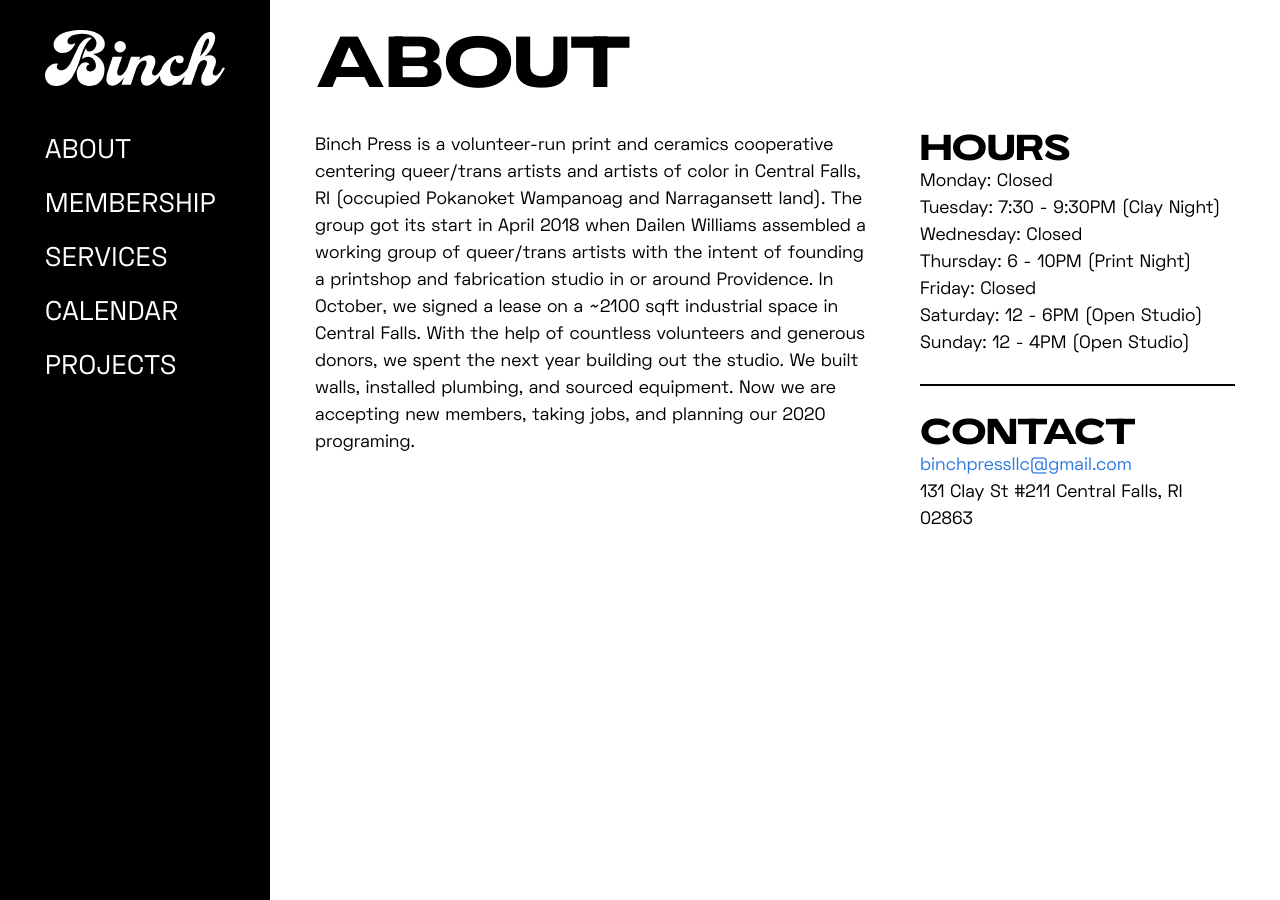
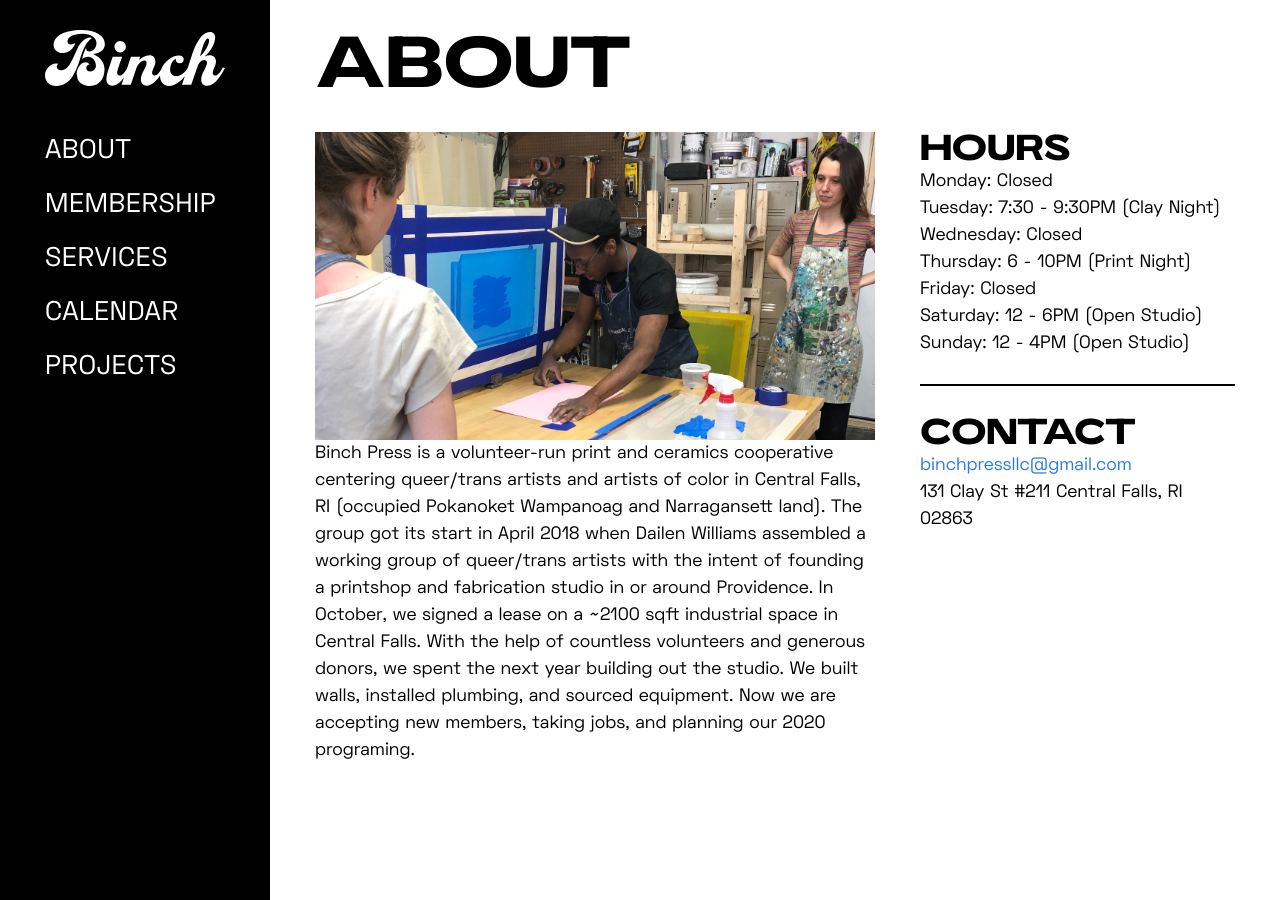
Before and after one commit to tychohoran/binchpress, a Jekyll site: the page built from about.md, in a window 1280 px wide. Built offline with Jekyll 4.4.1, drawn with Linux system fonts in a browser that asks for light colours.

Commit message:
Updated About

```diff
--- a/about.md
+++ b/about.md
@@ -17,4 +17,5 @@ More Info:
 layout: about
 ---
 
+![Binch Image Crop.jpeg](/uploads/Binch%20Image%20Crop.jpeg)
 Binch Press is a volunteer-run print and ceramics cooperative centering queer/trans artists and artists of color in Central Falls, RI (occupied Pokanoket Wampanoag and Narragansett land). The group got its start in April 2018 when Dailen Williams assembled a working group of queer/trans artists with the intent of founding a printshop and fabrication studio in or around Providence. In October, we signed a lease on a ~2100 sqft industrial space in Central Falls. With the help of countless volunteers and generous donors, we spent the next year building out the studio. We built walls, installed plumbing, and sourced equipment. Now we are accepting new members, taking jobs, and planning our 2020 programing.
```
